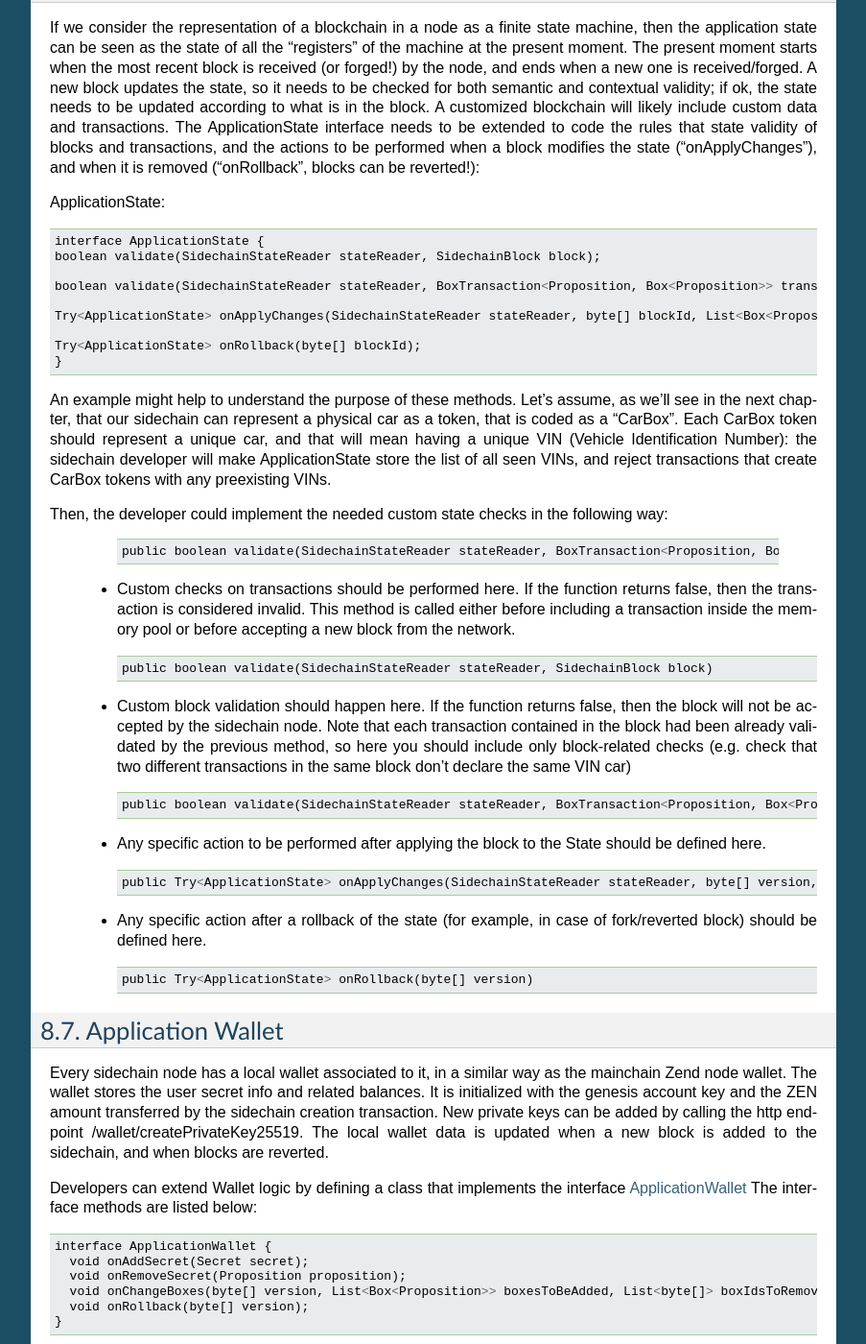
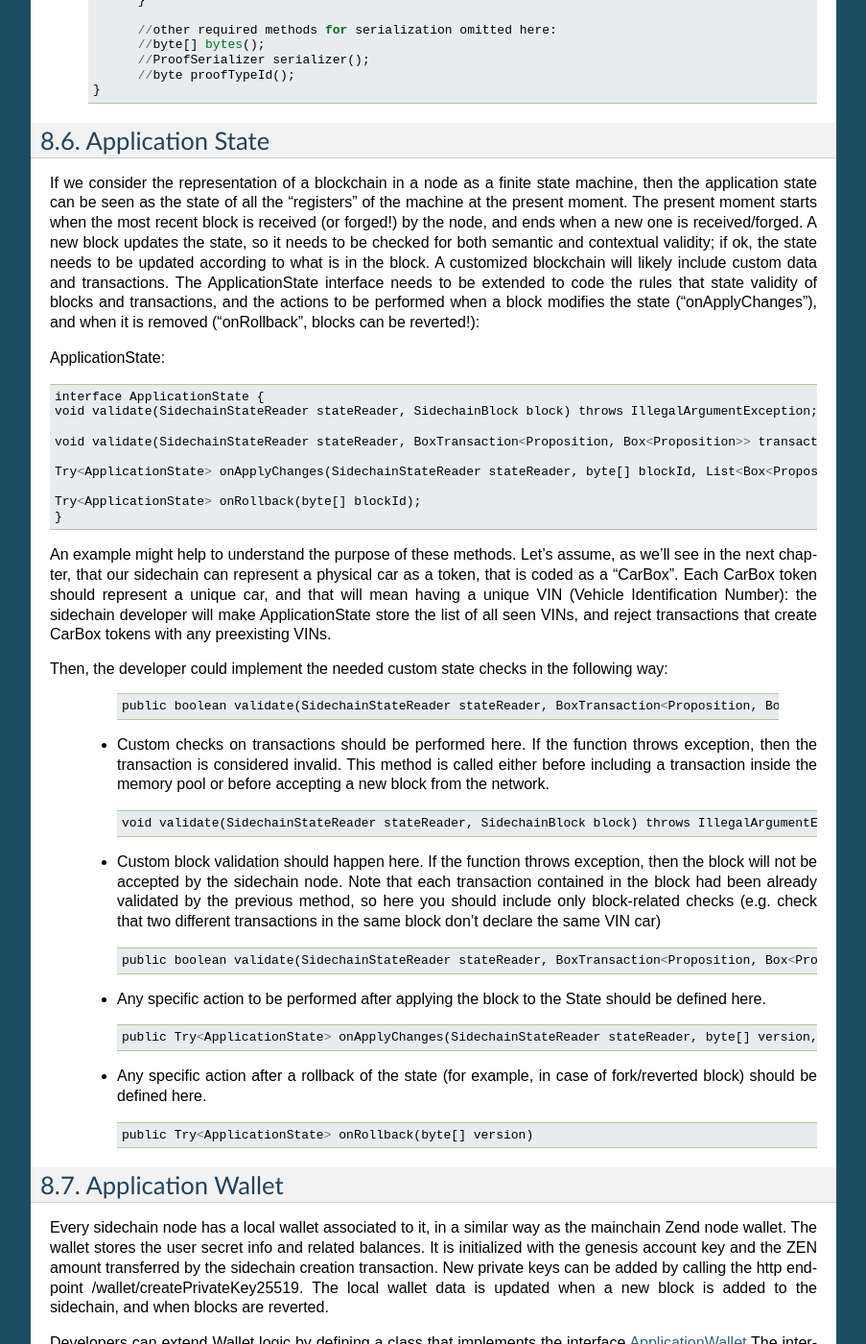
Before and after one commit to HorizenOfficial/developer-horizen-global, a Sphinx documentation site: the page built from docs/introduction/Sidechain-SDK-extension.rst, in a window 1280 px wide and 1400 px high, scrolled down 4115 px. Shown: the whole window at 96% size, without its empty margins (198-1101 px from the left). Built offline with Sphinx 7.4.7, drawn with Linux system fonts in a browser that asks for light colours; some of the changed text lies outside the part shown.

```diff
--- a/docs/introduction/Base-App.rst
+++ b/docs/introduction/Base-App.rst
@@ -81,7 +81,8 @@ An MC2SCAggregatedTransaction is the implementation in a sidechain of Forward Tr
 
 The SidechainCoreTransaction is the transaction which can send coins inside a sidechain, create forging stakes, or perform withdrawal requests (i.e. send coins back to the mainchain).
 
-The AbstractRegularTransaction can be extended to support custom logic operations. For example, if we think about a real-estate sidechain, we can tokenize some private property as a specific Box using AbstractRegularTransaction. Please refer to the SDK extensions for more details.
+All custom transaction inherited from SidechainTransaction. SidechainNoncedTransaction - class that help to deal with output boxes nonces. AbstractRegularTransaction is class helps to deal with ZenBoxes.
+These classes can be extended to support custom logic operations. For example, if we think about a real-estate sidechain, we can tokenize some private property as a specific Box using AbstractRegularTransaction. Please refer to the SDK extensions for more details.
 
 
 Serialization
--- a/docs/introduction/Latus-Consensus.rst
+++ b/docs/introduction/Latus-Consensus.rst
@@ -17,7 +17,6 @@ Forgers are also entitled and incentivized to include sidechain transactions and
 A limited amount of mainchain block data is added to sidechain blocks, in such a way that all the mainchain transactions that refer to a particular sidechain are included in that sidechain, that a reference to each mainchain block is present in all sidechains, and that information is stored in a sidechain so that any sidechain node is able to validate the mainchain block references without the need for a direct connection to the mainchain itself. Please note, the forger will need its own direct connection to mainchain nodes, to have a source of mainchain blocks data.
 The connection between the mainchain and sidechain nodes is established via a websocket interface provided by the mainchain node.
 
-At the end of the epoch all rees redistributed between all forgers.
 
 The Latus consensus, including mainchain block synchronization, forging logic and functionality, is implemented out-of-the-box by the core SDK, and developers do not need to make any changes to this. The forging process can be fully managed through the API interface provided by the SDK, see
 (`“the api reference” <../reference/01-scnode-api-spec.html#sidechain-block-operations>`_) .
@@ -28,3 +27,8 @@ Default Latus consensus parameters
   * Seconds in one slot - 120, i.e. one block could be generated in two minutes
   * Number of slots in one consensus Epoch - 720, i.e. new nonce is generated (and thus forging stake holder could check slot leader possability) every 720 * 120 =  86400 seconds, i.e. 24 hours.
   * BlockSize Limit 5MB
+
+Fee redistribution
+==================
+
+At the end of the Withdrawal epoch all fees redistributed between forgers. Each forger receive defined percentage of fee of each block it generated. All others fees of all blocks of the Withdrawal epoch must be spreaded equally between block forgers of the epoch. The remaining coins(after fee spreading) will be sent to first forgers of the epoch(the number of forgers is equal to the remained Satoshi), one Satoshi for each forger.
--- a/docs/introduction/Node-communication.rst
+++ b/docs/introduction/Node-communication.rst
@@ -45,4 +45,4 @@ timeout -- Timeout in seconds on API requests
 
  * `Mainchain <../reference/01-scnode-api-spec.html#sidechain-mainchain-operations>`_-- Sidechain mainchain operations like get the best mainchain header included in sidechain.
 
- * `Ssubmitter`_ -- Certificate submitter operation like current status of certificate generation, managing operation of submitting and signing of certificate.
+ * `Submitter`_ -- Certificate submitter operation like current status of certificate generation, managing operation of submitting and signing of certificate.
--- a/docs/introduction/Sidechain-SDK-extension.rst
+++ b/docs/introduction/Sidechain-SDK-extension.rst
@@ -204,9 +207,9 @@ A customized blockchain will likely include custom data and transactions. The Ap
 ApplicationState:
 ::
   interface ApplicationState {
-  boolean validate(SidechainStateReader stateReader, SidechainBlock block);
+  void validate(SidechainStateReader stateReader, SidechainBlock block) throws IllegalArgumentException;
 
-  boolean validate(SidechainStateReader stateReader, BoxTransaction<Proposition, Box<Proposition>> transaction);
+  void validate(SidechainStateReader stateReader, BoxTransaction<Proposition, Box<Proposition>> transaction) throws IllegalArgumentException;
 
   Try<ApplicationState> onApplyChanges(SidechainStateReader stateReader, byte[] blockId, List<Box<Proposition>> newBoxes, List<byte[]> boxIdsToRemove);
 
@@ -220,13 +223,13 @@ Then, the developer could implement the needed custom state checks in the follow
 
       public boolean validate(SidechainStateReader stateReader, BoxTransaction<Proposition, Box<Proposition>> transaction)
 
-  * Custom checks on transactions should be performed here. If the function returns false, then the transaction is considered invalid. This method is called either before including a transaction inside the memory pool or before accepting a new block from the network.
+  * Custom checks on transactions should be performed here. If the function throws exception, then the transaction is considered invalid. This method is called either before including a transaction inside the memory pool or before accepting a new block from the network.
     ::
 
-      public boolean validate(SidechainStateReader stateReader, SidechainBlock block)
+      void validate(SidechainStateReader stateReader, SidechainBlock block) throws IllegalArgumentException
 
 
-  * Custom block validation should happen here. If the function returns false, then the block will not be accepted by the sidechain node. Note that each transaction contained in the block had been already validated by the previous method, so here you should include only block-related checks (e.g. check that two different transactions in the same block don't declare the same VIN car)
+  * Custom block validation should happen here. If the function throws exception, then the block will not be accepted by the sidechain node. Note that each transaction contained in the block had been already validated by the previous method, so here you should include only block-related checks (e.g. check that two different transactions in the same block don't declare the same VIN car)
     ::
 
       public boolean validate(SidechainStateReader stateReader, BoxTransaction<Proposition, Box<Proposition>> transaction)
--- a/docs/introduction/blockchain-representation.rst
+++ b/docs/introduction/blockchain-representation.rst
@@ -62,5 +62,5 @@ Box Unique ID & Transactions
 Each Box should have a unique id, which is deterministically assigned using the box data as input. Since we may have several boxes locked by the same proposition, and representing the same data inside, we can avoid conflicts by using NoncedBox(which inherits Box and contains some Nonce data)and custom field hash. Nonce data is a value that is deterministically assigned to the box depending on the Transaction that includes it, and the index of the Box inside the Transaction outputs list. Box id is the hash of value, proposition, nonce and custom field hash. This way we can guarantee that two boxes with the same data (proposition, amount and other custom fields) will have different nonces, so will have different unique box ids.
 
 A Transaction is a sequence of inputs and outputs. Each input consists of a reference to the Box being opened, and a Proof that satisfies the condition of its Proposition.
-Each output is a new Box instance. Transactions also have unique id based on hash of concatenation of message, proof and custom data. Custom data can be ovveride in custom transaction class.
+Each output is a new Box instance. Transactions also have unique id based on hash of concatenation of message, proof and custom data. Custom data can be override in custom transaction class.
 The same way with customDataMessageToSign. This methon can supply base transaction class with meesage be signed by transaction.
```
Also changed, not shown: other parts of docs/introduction/Sidechain-SDK-extension.rst (+4 -1 lines).
